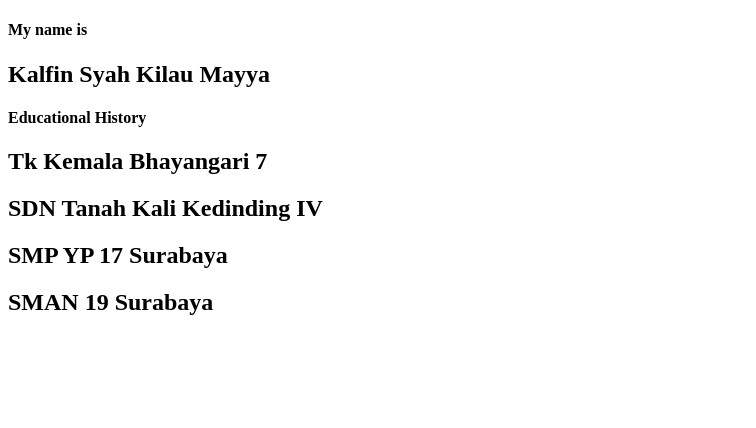
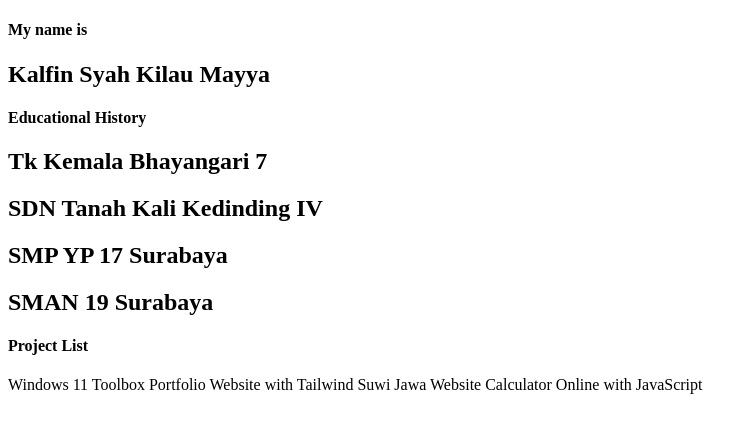
Before and after one commit to KalfinSyah/UniquePorfolio.github.io, a plain HTML site: page index.html in a window 1280 px wide. Shown: the whole page, without its empty margins (0-756 px from the left). Drawn offline with Linux system fonts and the light colour scheme.

Commit message:
Update index.html
Adding my list of project

```diff
--- a/index.html
+++ b/index.html
@@ -18,5 +18,13 @@
       <h2>SMP YP 17 Surabaya</h2>
       <h2>SMAN 19 Surabaya</h2>
     </div>
+
+    <div>
+      <h4>Project List</h4>
+      <a>Windows 11 Toolbox</a>
+      <a>Portfolio Website with Tailwind</a>
+      <a>Suwi Jawa Website</a>
+      <a>Calculator Online with JavaScript</a>
+    </div>
   </body>
 </html>
```
